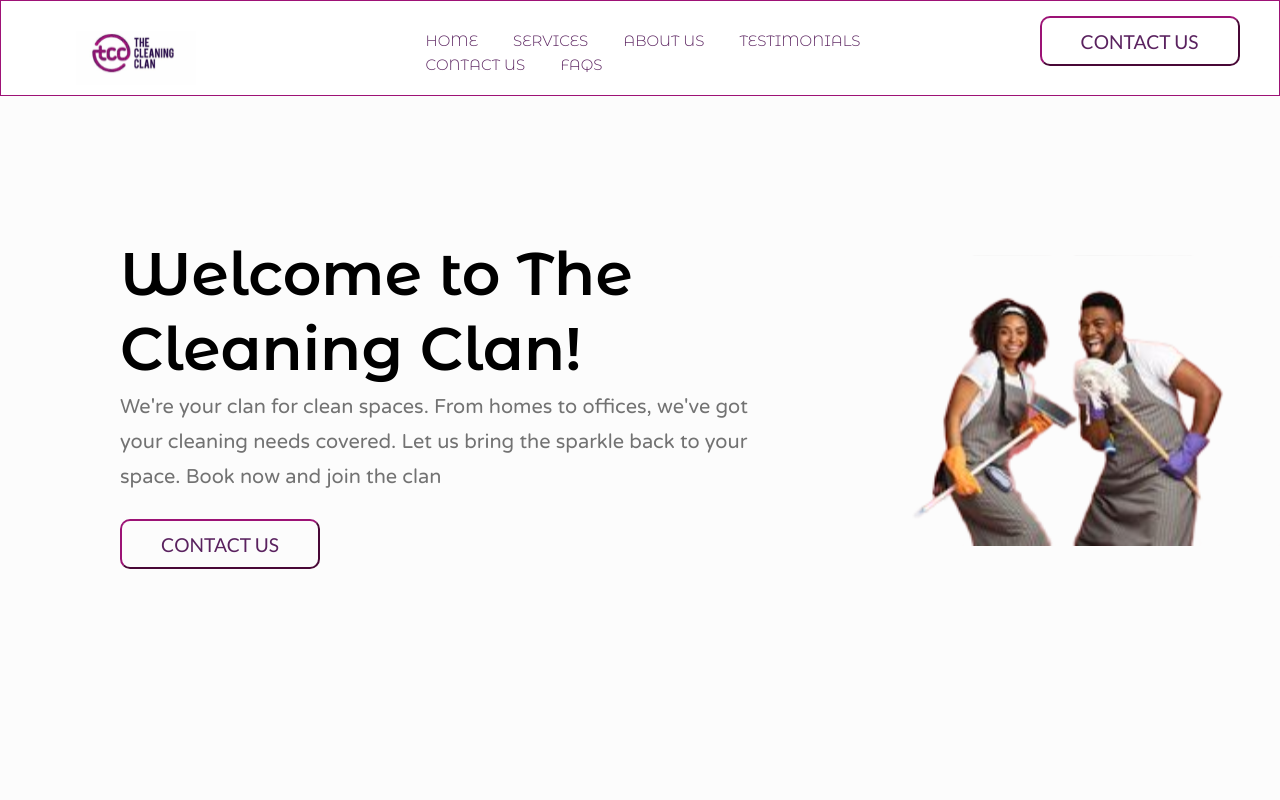
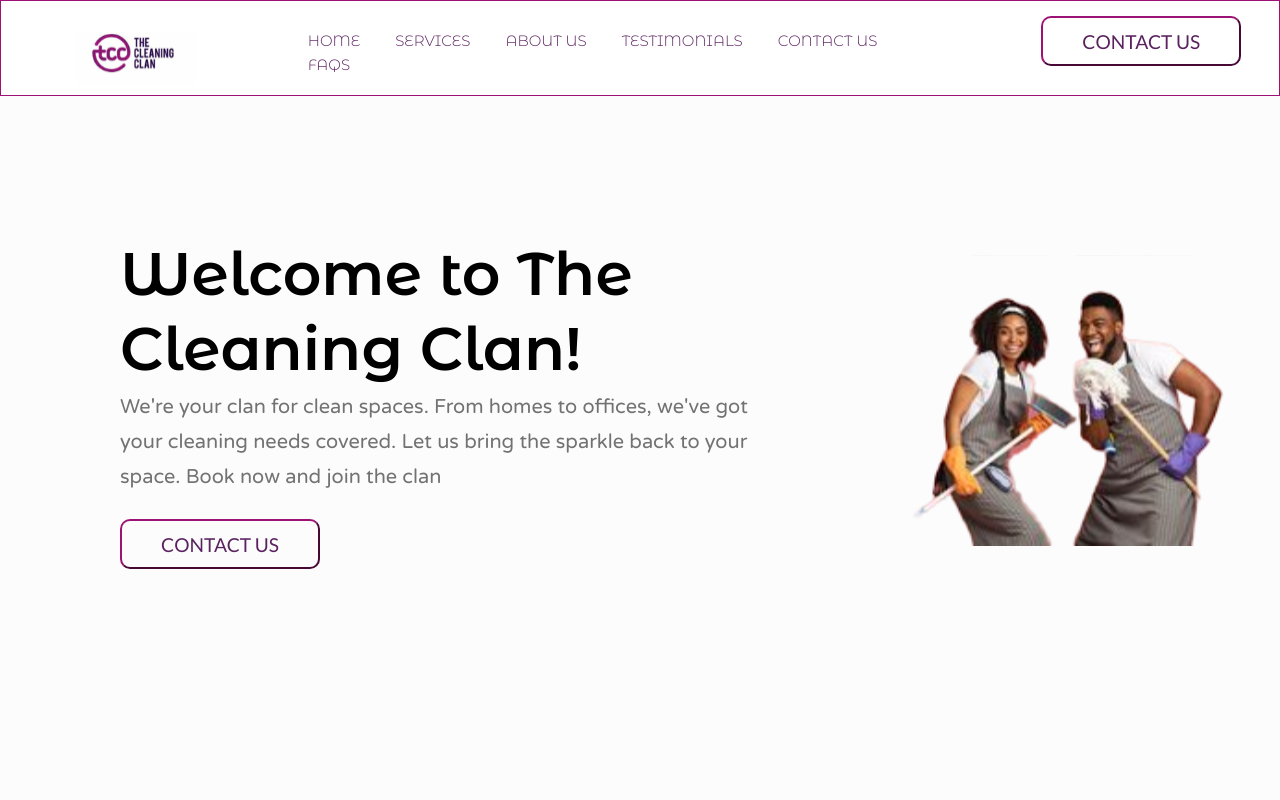
Before and after one commit to eniolaSamuel/CleaningClanProductPage, a React (Create React App) app: page / in a window 1280 px wide. Shown: the top 800 px of the page. Built offline with nearby package versions, Linux system fonts and the light colour scheme; a web font is replaced by a local one.

Commit message:
cc-update

```diff
--- a/src/styles/NavBar.css
+++ b/src/styles/NavBar.css
@@ -6,7 +6,7 @@
 
 .tcc-logo-frame{
     display: flex;
-    width: 25%;
+    width: 15%;
     align-items: center;
 }
 .tcc-logo-frame img{
@@ -23,7 +23,7 @@
     margin-top: 15px;
     margin-bottom: 5px;
     margin-left: 40px;
-    width: 50%;
+    width: 60%;
 }
 
 .tcc-nav-link{
```
